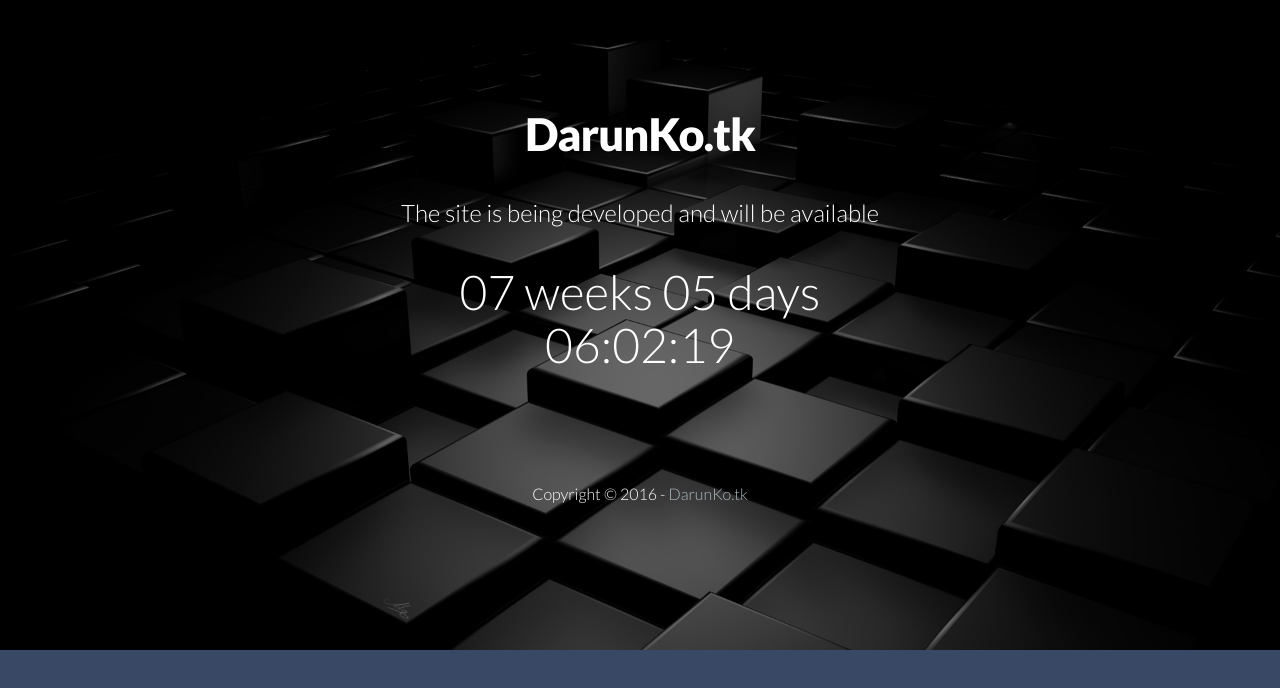
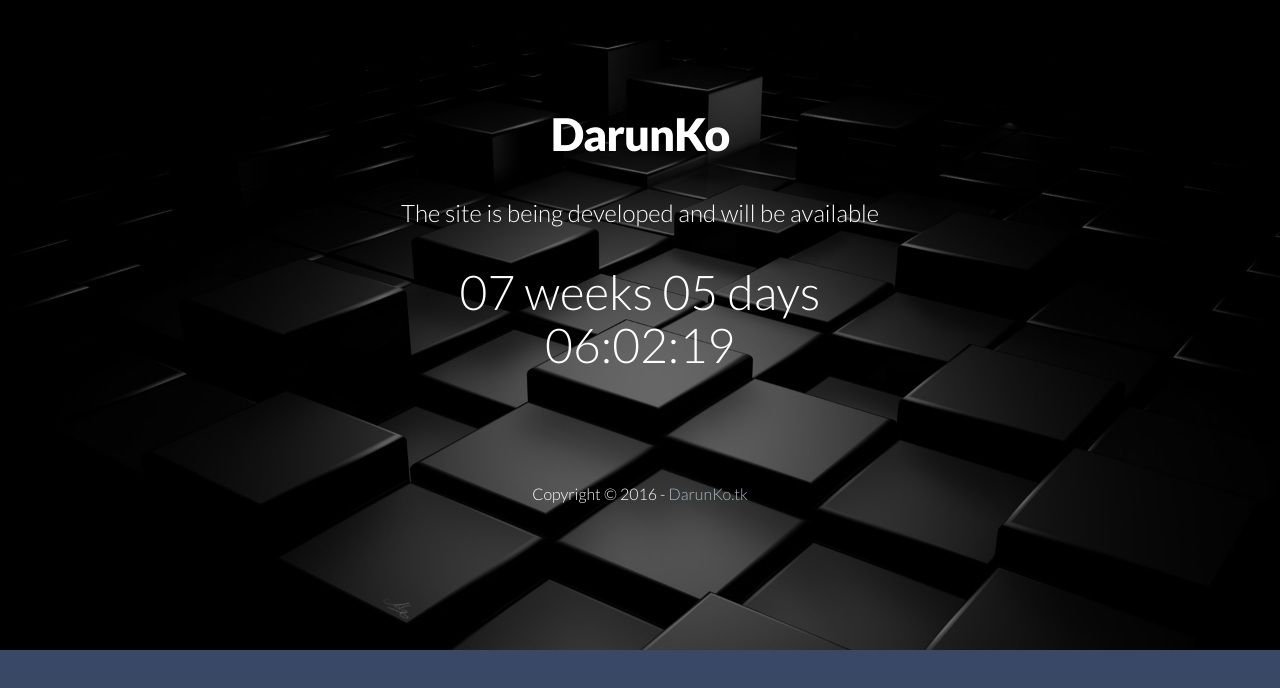
Before and after one commit to darunko/darunko, a plain HTML site: page index.html in a window 1280 px wide. Drawn offline with nearby package versions, Linux system fonts and the light colour scheme.

Commit message:
Update index.html

```diff
--- a/index.html
+++ b/index.html
@@ -29,7 +29,7 @@
 		<div class="container">
 			<div class="row">
 				<div class="col-sm-12 col-md-12 col-lg-12">
-					<h1>DarunKo.tk</h1>
+					<h1>DarunKo</h1>
 					<h2 class="subtitle">The site is being developed and will be available</h2>
 					<div id="countdown"></div>
 					<!--<form class="form-inline signup" role="form">
```
